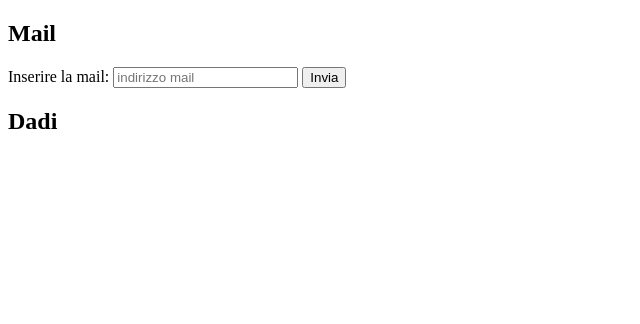
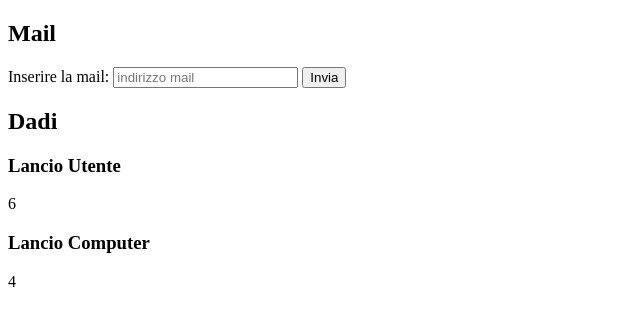
Before and after one commit to dvthnight/js-mail-dadi, a plain HTML site: page index.html in a window 1280 px wide. Shown: the whole page, without its empty margins (0-640 px from the left). Drawn offline with Linux system fonts and the light colour scheme.

Commit message:
cambiati tag html per esercizio dadi

```diff
--- a/app.js
+++ b/app.js
@@ -51,7 +51,8 @@ console.log("number1",number1);
 const number2 = Math.floor(Math.random()*6+1);
 console.log("number2", number2);
 
-const listaLanci = document.getElementById(lanci);
-const li = document.createElement("li");
+const lancioUtente = document.getElementById("lancio-utente");
+const lancioComputer = document.getElementById("lancio-computer");
 
-console.log(li);
+lancioUtente.append(number1);
+lancioComputer.append(number2);
--- a/index.html
+++ b/index.html
@@ -20,10 +20,16 @@
         <!-- Dadi -->
     <section>
         <h1>Dadi</h1>
-        <ul id="lanci">
-
-        </ul>
-
+        <div class="container">
+            <div class="row">
+                <div class="col-6" id="lancio-utente">
+                    <h3>Lancio Utente</h3>
+                </div>
+                <div class="col-6" id="lancio-computer">
+                    <h3>Lancio Computer</h3>
+                </div>
+            </div>
+        </div>
     </section>
 
 
```
